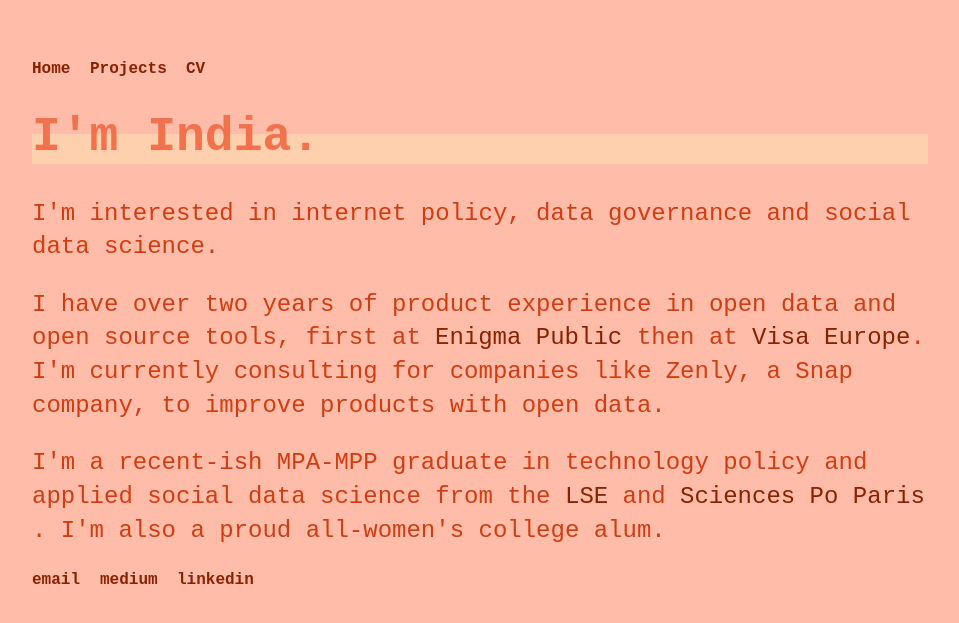
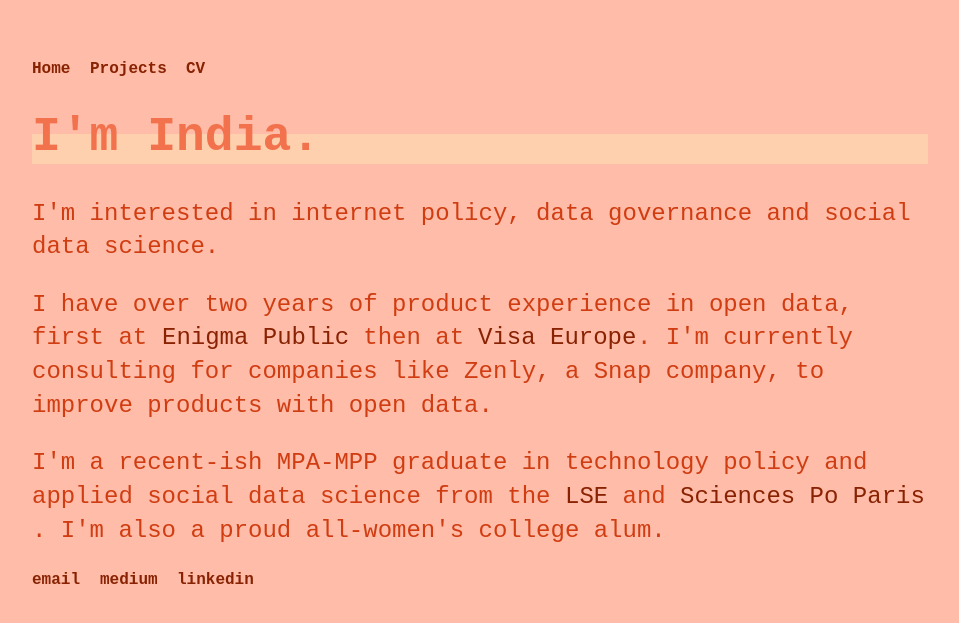
Before and after one commit to india-kerle/indy-web, a Jekyll site: the page built from index.html, in a window 1280 px wide. Shown: the top 623 px of the page, without its empty margins (160-1119 px from the left). Built offline with Jekyll 4.4.1, drawn with Linux system fonts in a browser that asks for light colours.

Commit message:
updated bio

```diff
--- a/index.html
+++ b/index.html
@@ -17,7 +17,7 @@
 	<h1>I'm India.</h1>
 	<p>I'm interested in internet policy, data governance and social data science.</p>
 	<p>
-		I have over two years of product experience in open data and open source tools, first at <a href="https://en.wikipedia.org/wiki/Enigma_(company)#Enigma_Public" target = "_blank" class = "hvr-skew-forward">Enigma Public</a> then at <a href="https://developer.visa.com/" target = "_blank" class = "hvr-skew-forward">Visa Europe</a>. I'm currently consulting for companies like Zenly, a Snap company, to improve products with open data.
+		I have over two years of product experience in open data, first at <a href="https://en.wikipedia.org/wiki/Enigma_(company)#Enigma_Public" target = "_blank" class = "hvr-skew-forward">Enigma Public</a> then at <a href="https://developer.visa.com/" target = "_blank" class = "hvr-skew-forward">Visa Europe</a>. I'm currently consulting for companies like Zenly, a Snap company, to improve products with open data.
 	</p>
 	<p>
 		I'm a recent-ish MPA-MPP graduate in technology policy and applied social data science from the <a href="http://www.lse.ac.uk/school-of-public-policy" target = "_blank" class = "hvr-skew-forward">LSE</a> and <a href="https://www.sciencespo.fr/public/en/content/digital-new-technology-and-public-policy.html" target = "_blank" class = "hvr-skew-forward">Sciences Po Paris</a>. I'm also a proud all-women's college alum.
```
